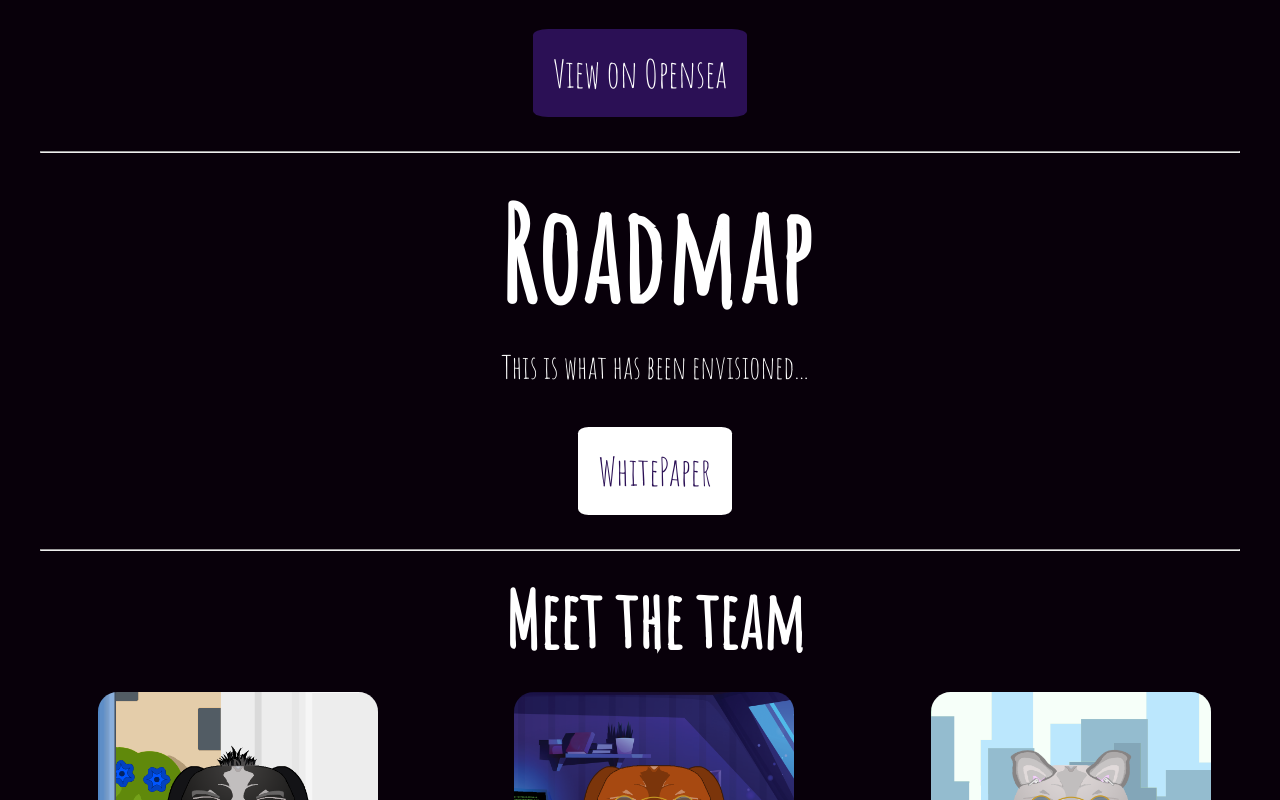
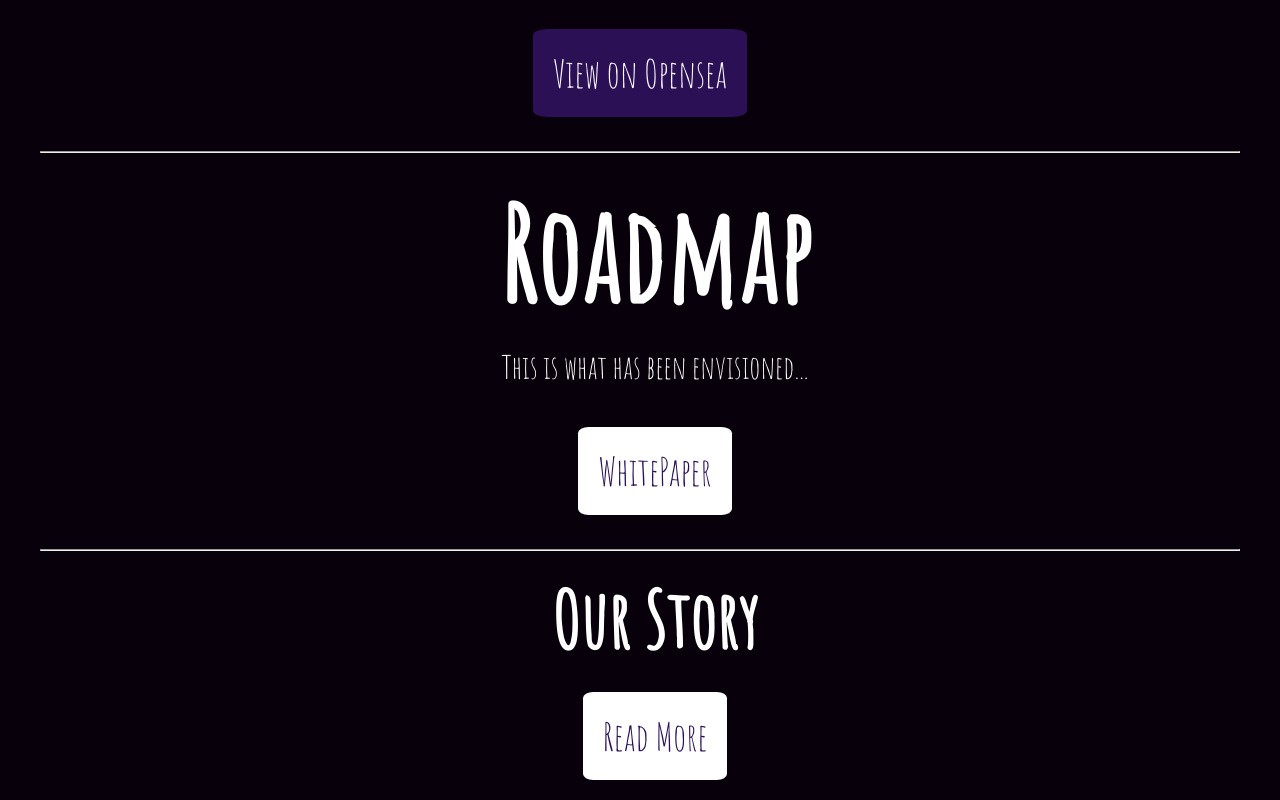
Before and after one commit to nathandsouza10/ClassyDogsWebsite, a plain HTML site: page index.html in a window 1280 px wide. Shown: the part 2993-3793 px from the top of the page. Drawn offline with Linux system fonts and the light colour scheme.

Commit message:
created new section for "our story"

```diff
--- a/index.html
+++ b/index.html
@@ -128,7 +128,7 @@
             <p>
                 This is what has been envisioned...
             </p>
-            <a href="./Classydogs_WhitePaper.pdf" target="_blank">
+            <a href="./whitepaper.pdf" target="_blank">
                 <button id="btn_roadmap">
                     <span>
                         WhitePaper
@@ -136,6 +136,18 @@
                 </button>
             </a>
         </div>
+    </div>
+
+    <hr class="line_break">
+
+    <div class="Our_Story">
+        <h2>Our Story</h2>
+        <a href="./story.pdf">
+            <button id="btn_story">
+                Read More
+            </button>
+
+        </a>
     </div>
 
     <hr class="line_break">
--- a/styles.css
+++ b/styles.css
@@ -285,6 +285,36 @@ section img#mountains_front {
 }
 
 
+/* Our Story */
+
+.Our_Story {
+    text-align: center;
+    background: #08000a;
+    font-family: 'Amatic SC', cursive;
+    padding-left: 30px;
+    margin-top: 20px;
+}
+
+.Our_Story h2 {
+    font-size: 6vw;
+    margin-bottom: 3vh;
+    color: #fff;
+}
+
+.Our_Story #btn_story {
+    font-family: 'Amatic SC', cursive;
+    font-size: 3vw;
+    background-color: white;
+    border: none;
+    color: #2b1055;
+    padding: 20px;
+    text-align: center;
+    text-decoration: none;
+    display: inline-block;
+    border-radius: 7%;
+}
+
+
 /* Meet the Team */
 
 .team {
```
Also changed, not shown: 3 other files.
